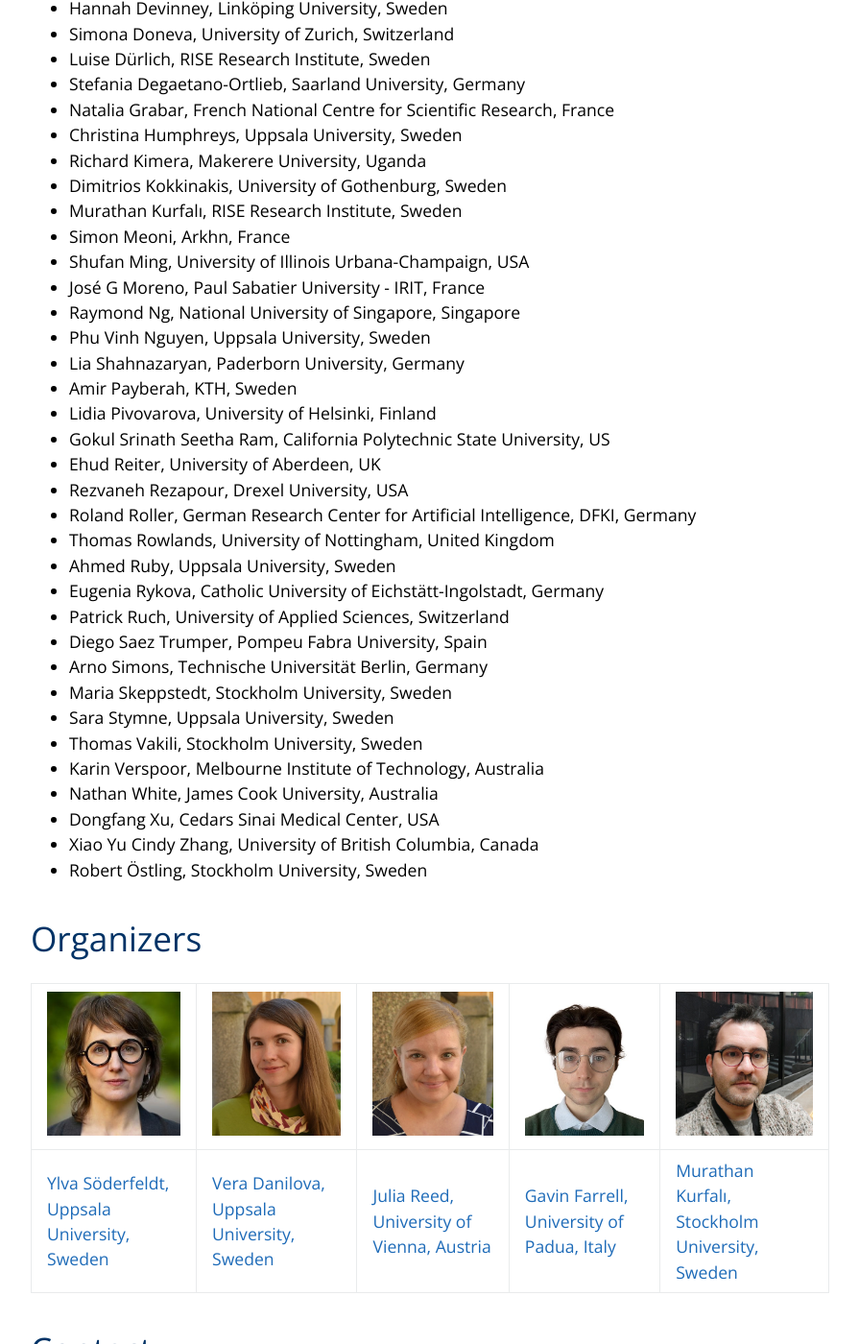
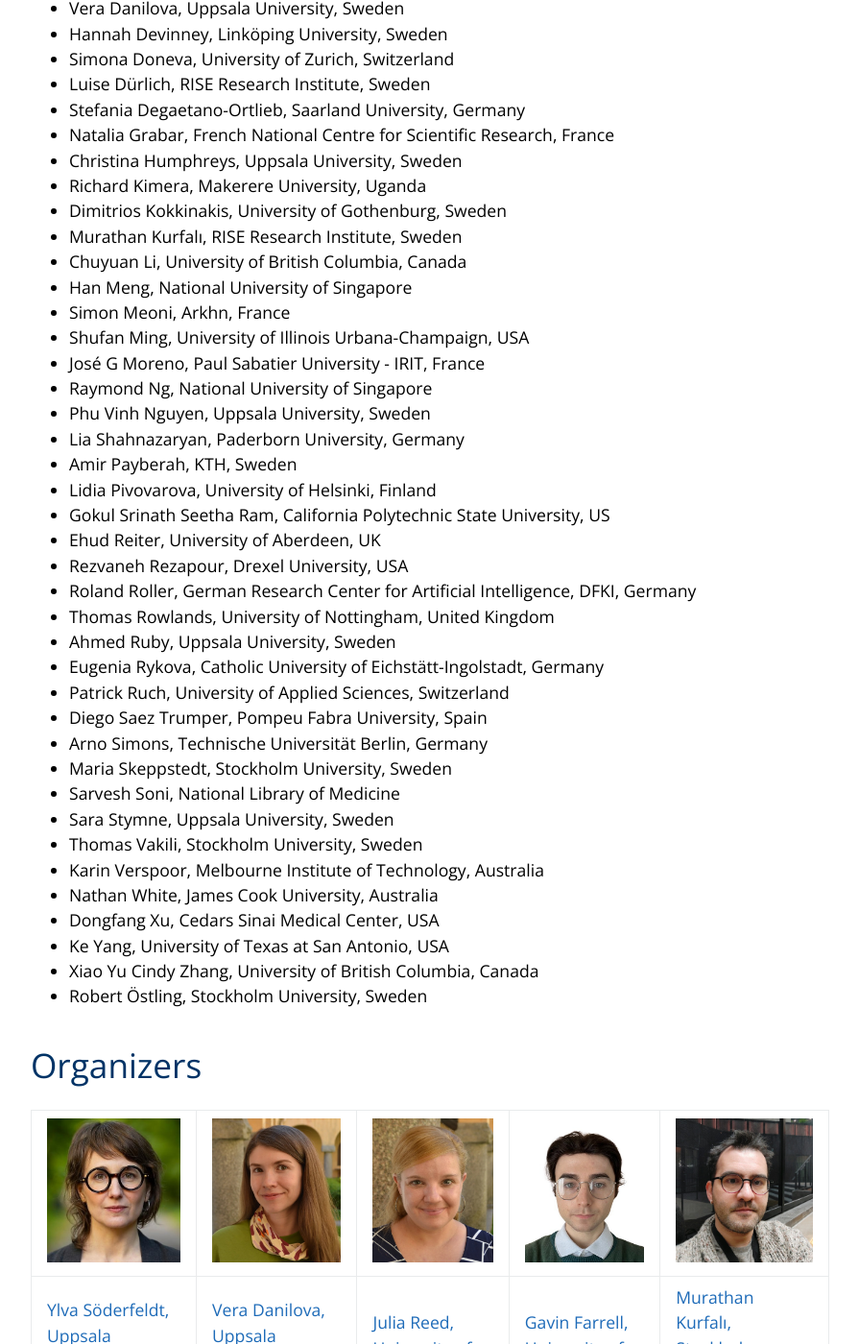
Before and after one commit to HeaLing-workshop/HeaLing-workshop.github.io, a Jekyll site: the page built from index.md, in a window 1280 px wide and 1400 px high, scrolled down 4073 px. Shown: the whole window at 96% size, without its empty margins (192-1087 px from the left). Built offline with Jekyll 4.4.1, drawn with Linux system fonts in a browser that asks for light colours; some of the changed text lies outside the part shown.

Commit message:
update PC list

```diff
--- a/index.md
+++ b/index.md
@@ -82,6 +82,7 @@ The full EACL 2026 Call for Papers is available [here](/cfp).
 - Sofía Aguilar, Saarland University, Germany
 - Zainab Awan, UTS, Australia
 - Meriem Beloucif, Uppsala University, Sweden
+- Layla Bouzoubaa, Drexel University, USA
 - Vera Danilova, Uppsala University, Sweden
 - Hannah Devinney, Linköping University, Sweden
 - Simona Doneva, University of Zurich, Switzerland
@@ -93,10 +94,12 @@ The full EACL 2026 Call for Papers is available [here](/cfp).
 - Richard Kimera, Makerere University, Uganda
 - Dimitrios Kokkinakis, University of Gothenburg, Sweden
 - Murathan Kurfalı, RISE Research Institute, Sweden
+- Chuyuan Li, University of British Columbia, Canada
+- Han Meng, National University of Singapore
 - Simon Meoni, Arkhn, France
 - Shufan Ming, University of Illinois Urbana-Champaign, USA
 - José G Moreno, Paul Sabatier University - IRIT, France
-- Raymond Ng, National University of Singapore, Singapore
+- Raymond Ng, National University of Singapore
 - Phu Vinh Nguyen, Uppsala University, Sweden
 - Lia Shahnazaryan, Paderborn University, Germany
 - Amir Payberah, KTH, Sweden
@@ -112,11 +115,13 @@ The full EACL 2026 Call for Papers is available [here](/cfp).
 - Diego Saez Trumper, Pompeu Fabra University, Spain
 - Arno Simons, Technische Universität Berlin, Germany
 - Maria Skeppstedt, Stockholm University, Sweden
+- Sarvesh Soni, National Library of Medicine
 - Sara Stymne, Uppsala University, Sweden
 - Thomas Vakili, Stockholm University, Sweden
 - Karin Verspoor, Melbourne Institute of Technology, Australia
 - Nathan White, James Cook University, Australia
 - Dongfang Xu, Cedars Sinai Medical Center, USA
+- Ke Yang, University of Texas at San Antonio, USA
 - Xiao Yu Cindy Zhang, University of British Columbia, Canada
 - Robert Östling, Stockholm University, Sweden
 
```
